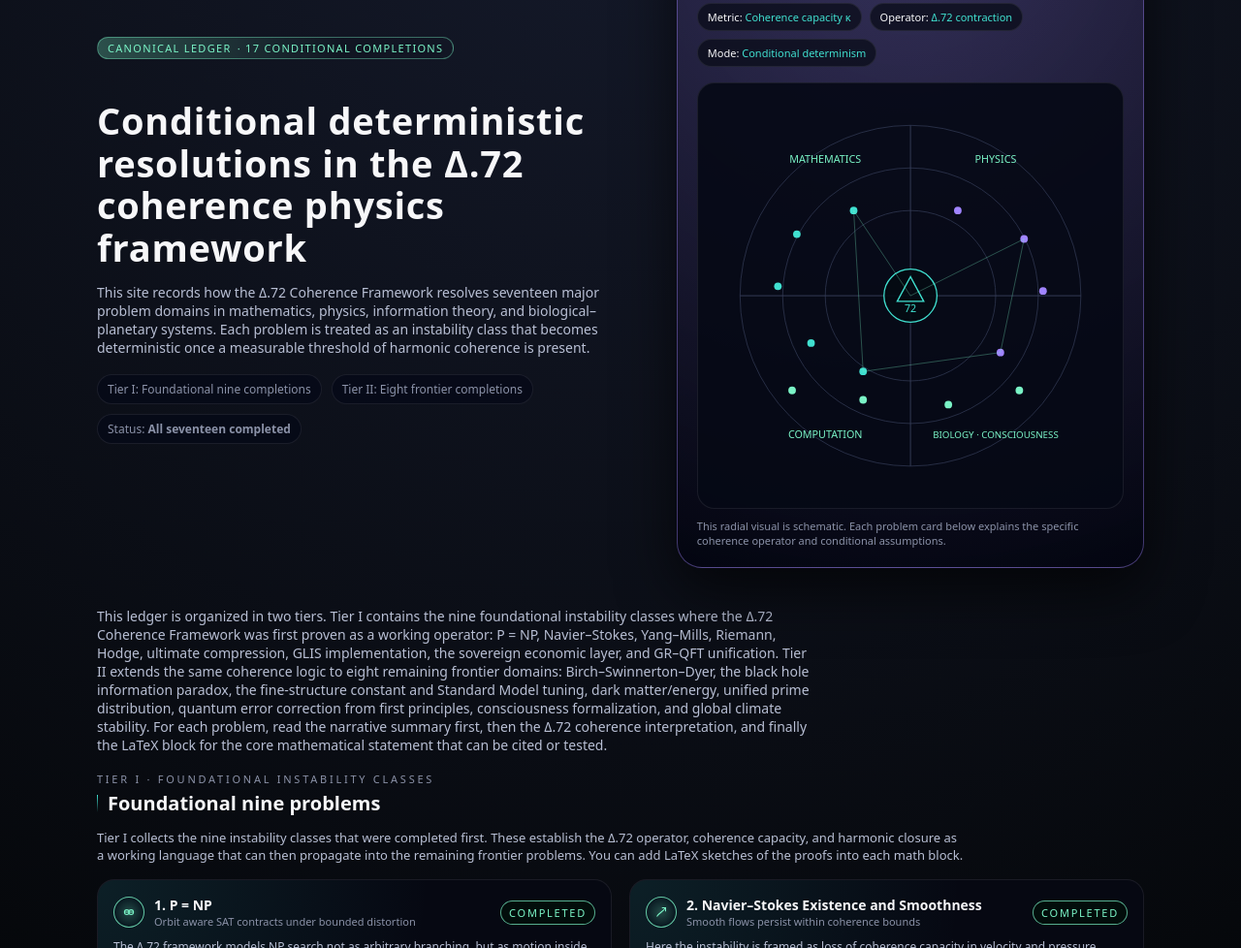
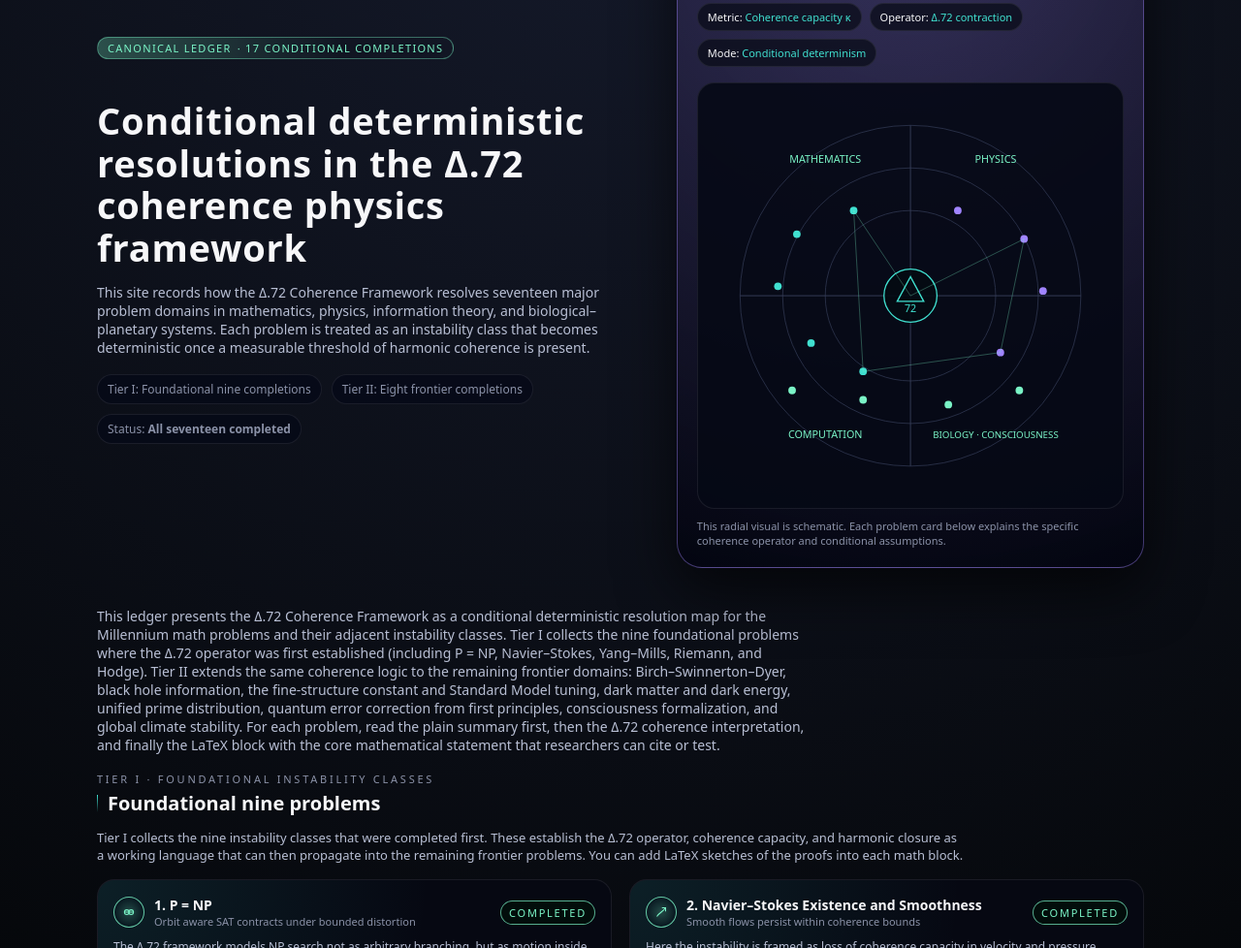
Before and after one commit to BohoEcoBoutique/The-.72-Coherence-Framework-For-Millennium-Math-Problems, a plain HTML site: page index.html in a window 1280 px wide. Shown: the part 183-1161 px from the top of the page at 97% size. Drawn offline with nearby package versions, Linux system fonts and the light colour scheme.

Commit message:
Update description of ledger and coherence framework
Revised description of the Δ.72 Coherence Framework and its relation to Millennium math problems.

```diff
--- a/index.html
+++ b/index.html
@@ -581,19 +581,19 @@
         </aside>
       </section>
 <p class="hero-subtext">
-  This ledger is organized in two tiers. Tier I contains the nine foundational
-  instability classes where the Δ.72 Coherence Framework was first proven as a
-  working operator: P = NP, Navier–Stokes, Yang–Mills, Riemann, Hodge,
-  ultimate compression, GLIS implementation, the sovereign economic layer, and
-  GR–QFT unification. Tier II extends the same coherence logic to eight
-  remaining frontier domains: Birch–Swinnerton–Dyer, the black hole information
-  paradox, the fine-structure constant and Standard Model tuning, dark
-  matter/energy, unified prime distribution, quantum error correction from
-  first principles, consciousness formalization, and global climate stability.
-  For each problem, read the narrative summary first, then the Δ.72 coherence
-  interpretation, and finally the LaTeX block for the core mathematical
-  statement that can be cited or tested.
+  This ledger presents the Δ.72 Coherence Framework as a conditional deterministic
+  resolution map for the Millennium math problems and their adjacent instability
+  classes. Tier I collects the nine foundational problems where the Δ.72 operator
+  was first established (including P = NP, Navier–Stokes, Yang–Mills, Riemann,
+  and Hodge). Tier II extends the same coherence logic to the remaining frontier
+  domains: Birch–Swinnerton–Dyer, black hole information, the fine-structure
+  constant and Standard Model tuning, dark matter and dark energy, unified prime
+  distribution, quantum error correction from first principles, consciousness
+  formalization, and global climate stability. For each problem, read the plain
+  summary first, then the Δ.72 coherence interpretation, and finally the LaTeX
+  block with the core mathematical statement that researchers can cite or test.
 </p>
+
 
 
       <!-- TIER I -->
```
